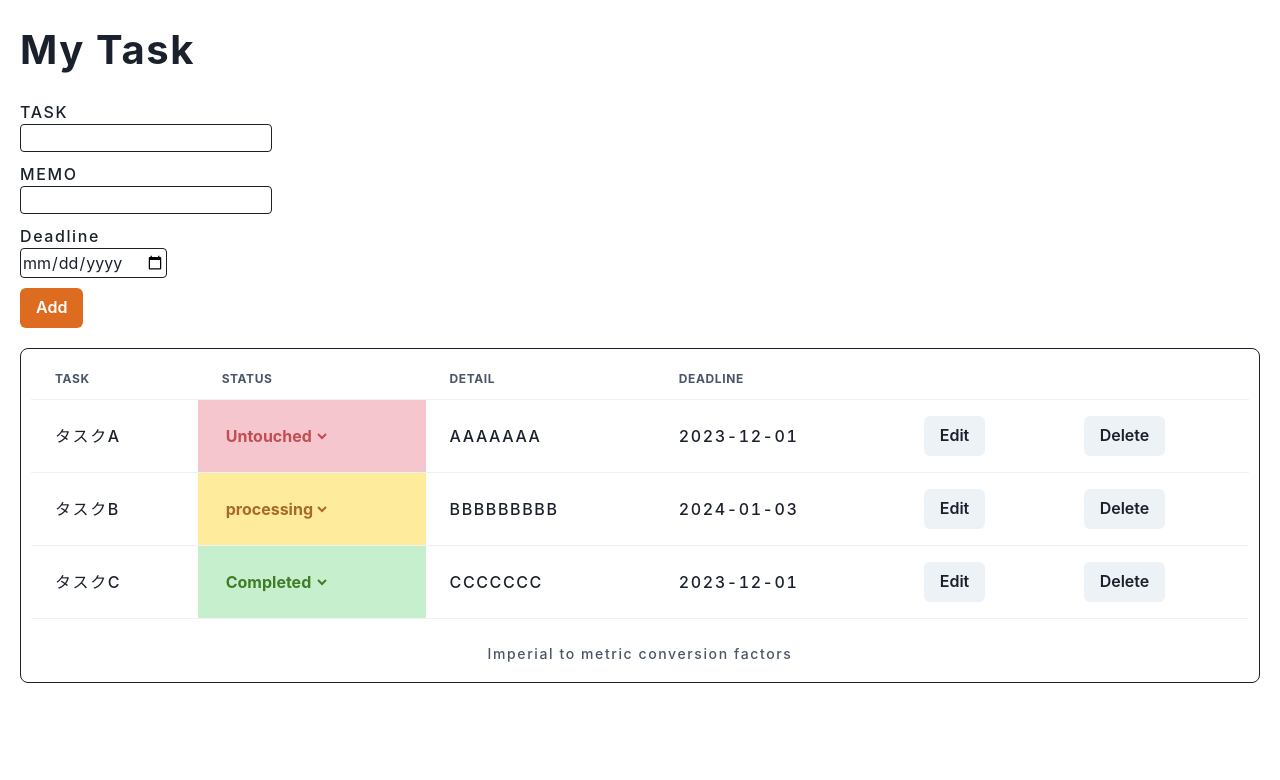
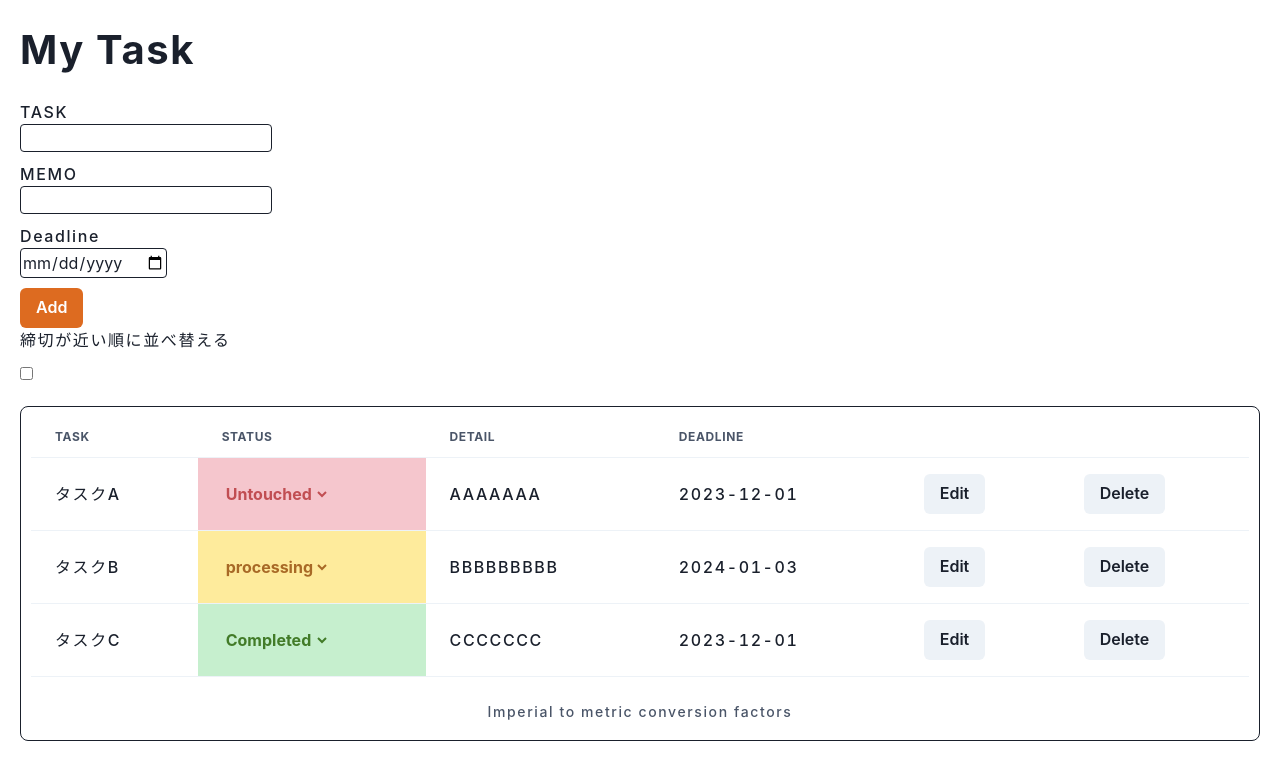
Before and after one commit to nsmuy/react-lesson-todo, a React (Create React App) app: page / in a window 1280 px wide. Shown: the top 780 px of the page. Built offline with nearby package versions, Linux system fonts and the light colour scheme.

Commit message:
昇順ソート機能を実装

```diff
--- a/src/App.tsx
+++ b/src/App.tsx
@@ -27,17 +27,17 @@ const dummy: Todo[]= [
     detail: 'CCCCCCC',
     deadline: '2023-12-01'
   },
-
 ]
-
 
 function App() {
   const [inputTodo, setInputTodo] = useState<string>('');
   const [inputDetail, setInputDetail] = useState<string>('');
   const [inputDeadline, setInputDeadline] = useState<string>('');
-  // const [todos, setTodos] = useState<Todo[]>([]);
+  const [isSorted, setIsSorted] = useState<boolean>(false);
   const [todos, setTodos] = useState<Todo[]>(dummy);
 
+
+  // 最初にTodoを入力するときの関数
   const handleTodoTitleChange = (e: React.ChangeEvent<HTMLInputElement>) => {
     setInputTodo(e.target.value);
   }
@@ -70,11 +70,13 @@ function App() {
     setInputDeadline('');
   }
 
+  // Todo入力後にTodoを削除する関数
   const handleDeleteTodo = (id: string) => {
     const newTodos = todos.filter((todo) => todo.id !== id);
     setTodos(newTodos);
   }
 
+  // Todo入力後に内容を変更する関数
   const handleEditTodo = (id: Todo['id'], title: Todo['title'], detail: Todo['detail'], deadline: Todo['deadline']) => {
     const newTodos: Todo[] = todos.map(todo =>
       todo.id === id ? {...todo, title: title, detail: detail, deadline: deadline } :
@@ -83,12 +85,34 @@ function App() {
     setTodos(newTodos);
   }
 
+  //Todoの進行状況（ステート）を変更する関数
   const handleTodoStatusChange = (id: string, newStatus: string) => {
     const newTodos: Todo[] = todos.map(todo =>
       todo.id === id ? { ...todo, status: newStatus as Todo['status'] } : todo
     );
     setTodos(newTodos);
   };
+
+
+  // Todoリストが昇順にソートされているか監視する関数
+  const handleTodoSortCheckboxChange = (e: React.ChangeEvent<HTMLInputElement>) => {
+    const isChecked = e.target.checked;
+    setIsSorted(isChecked);
+
+    if (isChecked) {
+      handleTodoSortASC(todos);
+    }
+  }
+
+  // Todoの締切を昇順ソートする関数
+  const handleTodoSortASC = (todos: Todo[]) => {
+    const sortedTodos = todos.sort((a: Todo, b: Todo) => {
+      if (a.deadline === null) return 1;
+      if (b.deadline === null) return -1;
+      return a.deadline.localeCompare(b.deadline);
+    });
+    setTodos(sortedTodos);
+  }
 
   return (
     <div className="app">
@@ -106,9 +130,11 @@ function App() {
 
       <TodoList
         todos={todos}
+        isSorted={isSorted}
         handleTodoStatusChange={handleTodoStatusChange}
         handleDeleteTodo={handleDeleteTodo}
         handleEditTodo={handleEditTodo}
+        handleTodoSortCheckboxChange={handleTodoSortCheckboxChange}
       />
     </div>
   );
--- a/src/components/TodoList.tsx
+++ b/src/components/TodoList.tsx
@@ -9,19 +9,31 @@ import EditTodo from "./EditTodo";
 
 interface TodoListProps {
   todos: Todo[];
+  isSorted: boolean;
   handleTodoStatusChange: (id: string, newStatus: string) => void;
   handleDeleteTodo: (id: string) => void;
   handleEditTodo: (id: Todo['id'], title: Todo['title'], detail: Todo['detail'], deadline: Todo['deadline']) => void;
+  handleTodoSortCheckboxChange: (e: React.ChangeEvent<HTMLInputElement>) => void;
 }
 
 const TodoList: React.FC<TodoListProps> = ({
   todos,
+  isSorted,
   handleTodoStatusChange,
   handleDeleteTodo,
   handleEditTodo,
+  handleTodoSortCheckboxChange,
 }) => {
   return (
     <>
+      <label htmlFor="todoSort">締切が近い順に並べ替える</label>
+      <input
+        id="todoSort"
+        type="checkbox"
+        checked={isSorted}
+        onChange={handleTodoSortCheckboxChange}
+      />
+
       <div className="todoListArea">
         <TableContainer>
           <Table variant="simple">
```
